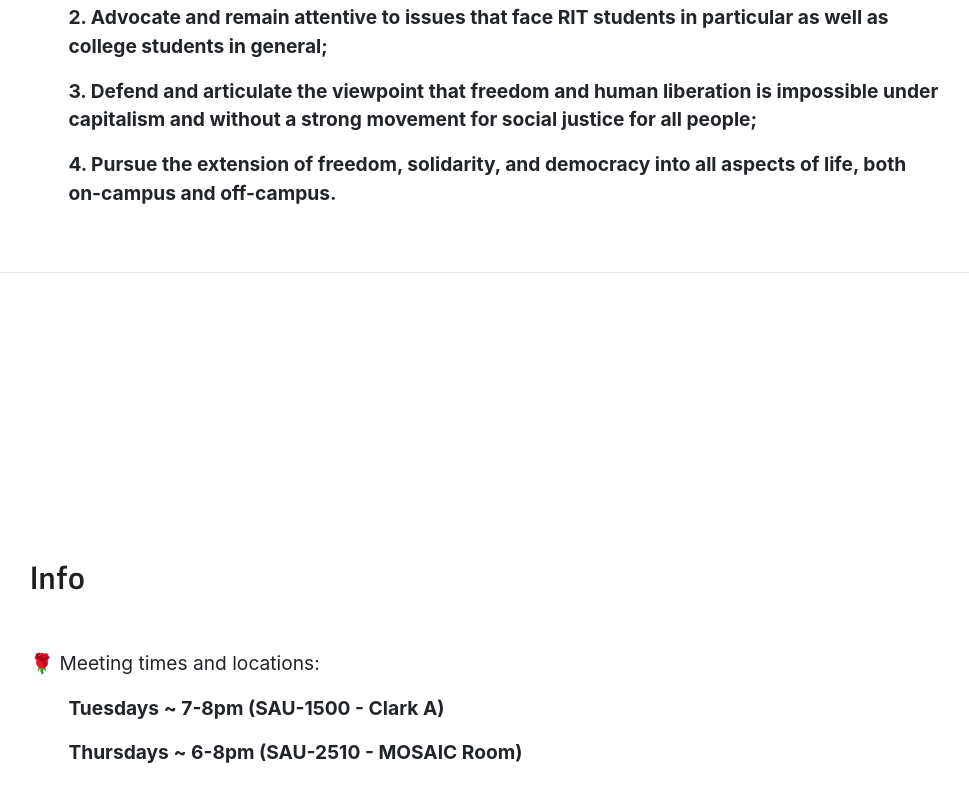
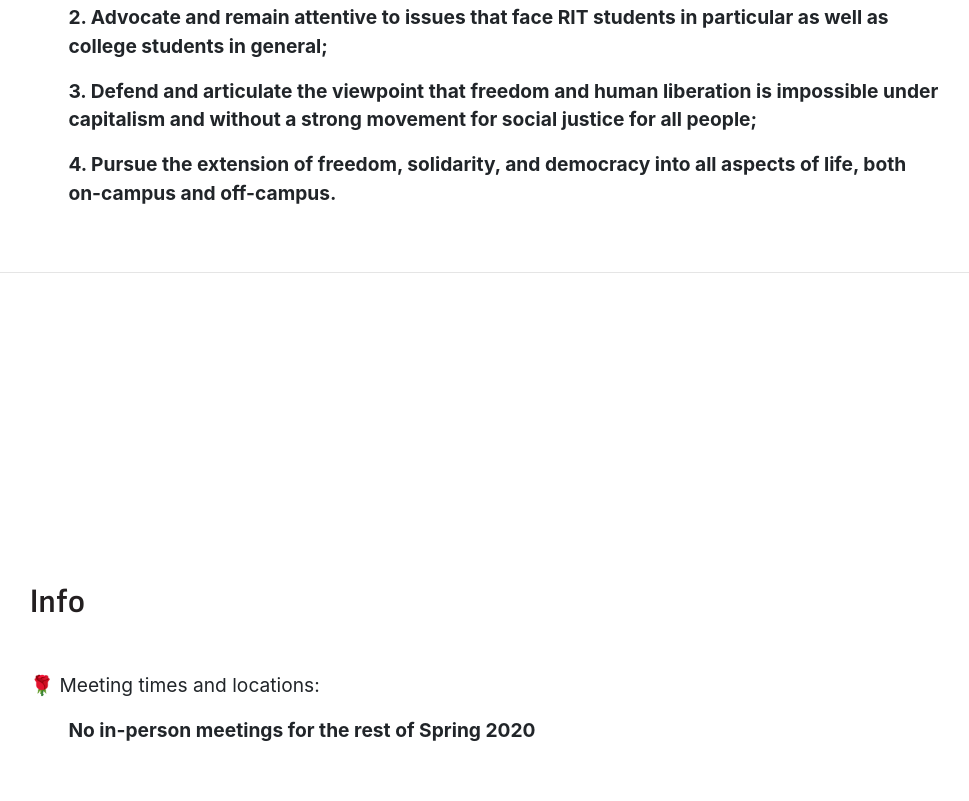
Before and after one commit to destructionorb/ritydsa, a website with bundled scripts: page index.html in a window 1280 px wide. Shown: the part 1679-2480 px from the top of the page, without its empty margins (290-1259 px from the left). Built offline with nearby package versions, Linux system fonts and the light colour scheme; a web font is replaced by a local one.

Commit message:
COVID update

```diff
--- a/index.html
+++ b/index.html
@@ -120,8 +120,9 @@
         <h2 class="mb-5">Info</h2>
         <p>🌹 Meeting times and locations:</p>
         <b>
-          <p style="margin-left:2em">Tuesdays ~ 7-8pm (SAU-1500 - Clark A)</p>
-          <p style="margin-left:2em">Thursdays ~ 6-8pm (SAU-2510 - MOSAIC Room)</p>
+          <p style="margin-left:2em">No in-person meetings for the rest of Spring 2020</p>
+          <!-- <p style="margin-left:2em">Tuesdays ~ 7-8pm (SAU-1500 - Clark A)</p> -->
+          <!-- <p style="margin-left:2em">Thursdays ~ 6-8pm (SAU-2510 - MOSAIC Room)</p> -->
         </b>
       </div>
     </section>
```
